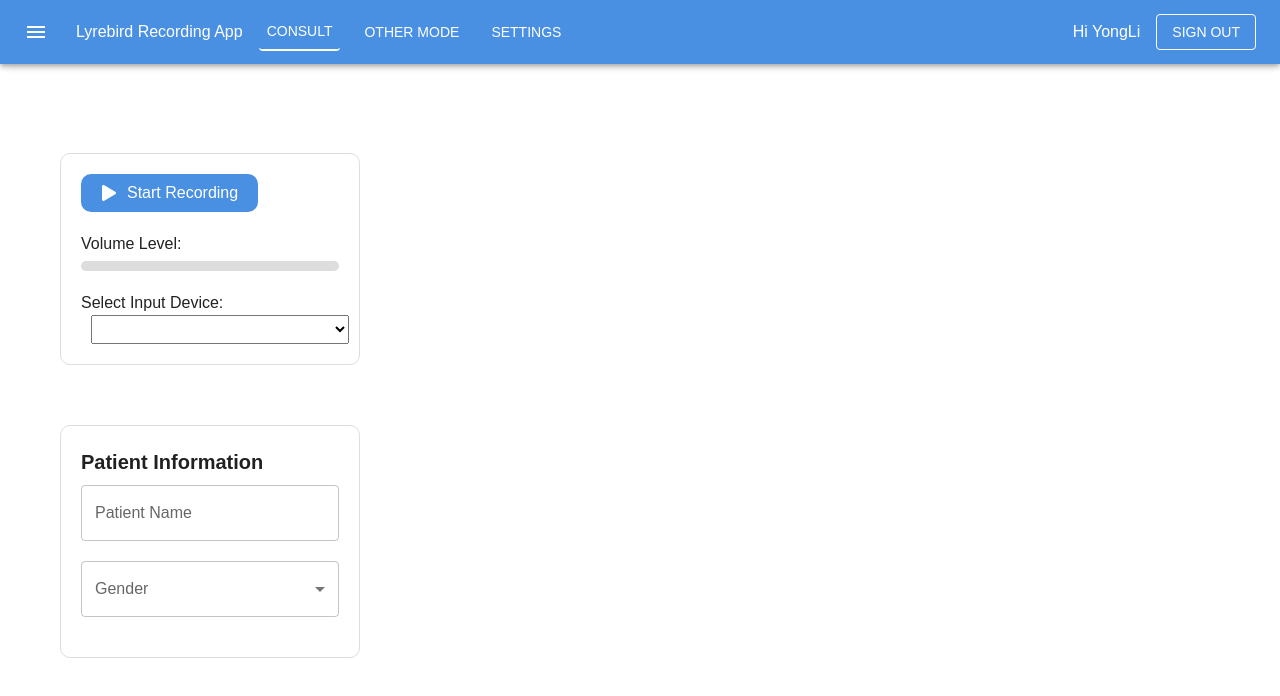
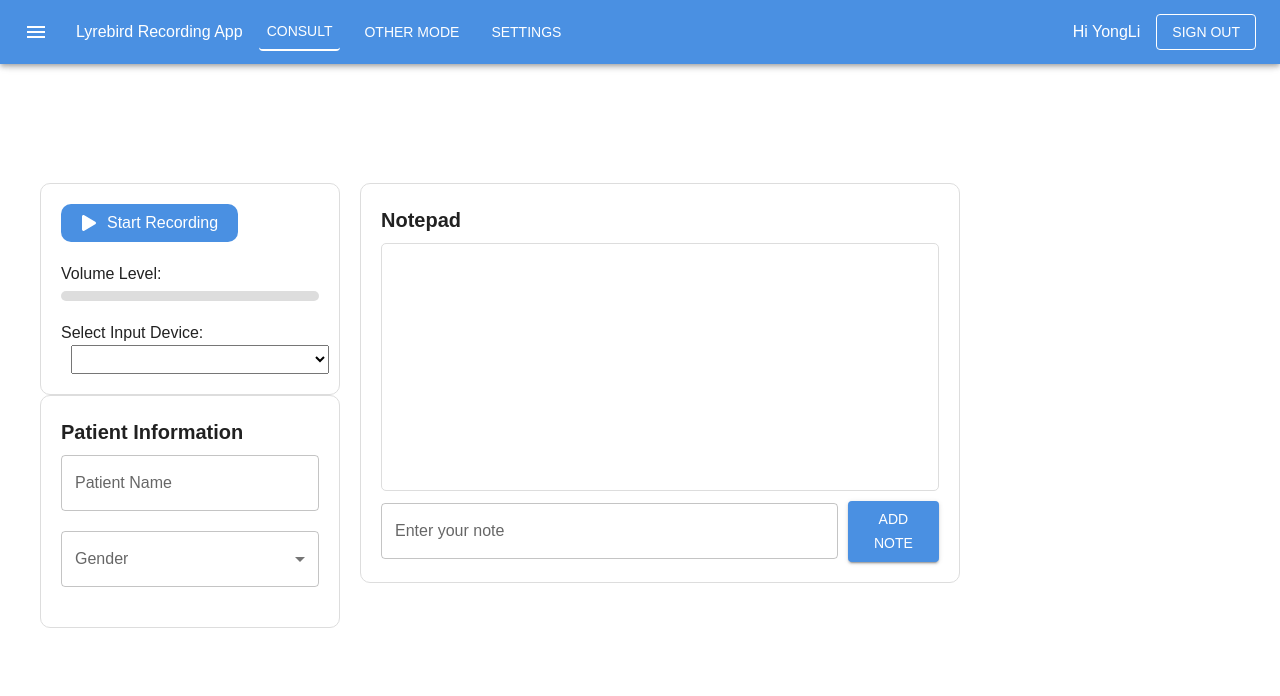
Before and after one commit to YongLi-Qin/recording-app, a React (Vite) app: page /consult in a window 1280 px wide. Shown: the top 696 px of the page. Built offline with nearby package versions, Linux system fonts and the light colour scheme.

Commit message:
Improving the displaying structure of consult page

```diff
--- a/src/components/NoteTaking.jsx
+++ b/src/components/NoteTaking.jsx
@@ -1,53 +1,43 @@
-import React, { useState, useEffect, useRef } from "react";
-import { Box, TextField, Typography, Button, List, ListItem, Divider } from "@mui/material";
+import React, { useState } from "react";
+import { Box, TextField, Typography, Button, List, ListItem } from "@mui/material";
 
-const NoteTaking = ({ currentRecordingTime, sx, onNotesUpdate }) => {
+const NoteTaking = ({ currentRecordingTime }) => {
   const [note, setNote] = useState("");
   const [notes, setNotes] = useState([]);
-  const notesEndRef = useRef(null);
 
   const handleAddNote = () => {
     if (note.trim() !== "") {
-      const currentTime = new Date().toLocaleTimeString([], { hour: "2-digit", minute: "2-digit" });
-      const newNotes = [
+      setNotes([
         ...notes,
-        { recordingTime: currentRecordingTime, currentTime, content: note },
-      ];
-      setNotes(newNotes);
+        {
+          timestamp: currentRecordingTime,
+          content: note,
+        },
+      ]);
       setNote("");
-
-      if (onNotesUpdate) {
-        onNotesUpdate(newNotes); // Send updated notes to parent
-      }
     }
   };
-
-  useEffect(() => {
-    if (notesEndRef.current) {
-      notesEndRef.current.scrollIntoView({ behavior: "smooth" });
-    }
-  }, [notes]);
 
   return (
     <Box
       sx={{
         border: "1px solid #ddd",
         padding: "20px",
-        width: "800px",
         borderRadius: "10px",
+        width: "600px",
+        height: "400px",
         display: "flex",
         flexDirection: "column",
-        flex: 1,
-        ...sx,
+        justifyContent: "space-between",
       }}
     >
       <Typography variant="h6" gutterBottom>
         Notepad
       </Typography>
+
       <Box
         sx={{
           flex: 1,
-          maxHeight: "400px",
           overflowY: "auto",
           border: "1px solid #ddd",
           borderRadius: "5px",
@@ -57,21 +47,15 @@ const NoteTaking = ({ currentRecordingTime, sx, onNotesUpdate }) => {
       >
         <List>
           {notes.map((noteItem, index) => (
-            <React.Fragment key={index}>
-              <ListItem>
-                <Box sx={{ display: "flex", flexDirection: "column" }}>
-                  <Typography variant="caption" color="textSecondary">
-                    {`Recording Time: ${noteItem.recordingTime} | Current Time: ${noteItem.currentTime}`}
-                  </Typography>
-                  <Typography variant="body1">{noteItem.content}</Typography>
-                </Box>
-              </ListItem>
-              <Divider />
-            </React.Fragment>
+            <ListItem key={index} disablePadding>
+              <Typography>
+                <strong>{noteItem.timestamp}</strong> {noteItem.content}
+              </Typography>
+            </ListItem>
           ))}
-          <div ref={notesEndRef} />
         </List>
       </Box>
+
       <Box sx={{ display: "flex", alignItems: "center", gap: "10px" }}>
         <TextField
           label="Enter your note"
--- a/src/components/RecordingControl.jsx
+++ b/src/components/RecordingControl.jsx
@@ -1,30 +1,44 @@
 import React, { useState, useEffect, useRef } from "react";
-import { FaPlay, FaPause } from "react-icons/fa";
+import { FaPlay, FaStop } from "react-icons/fa"; // Using react-icons for play and stop icons
+import MenuItem from "@mui/material/MenuItem";
+import { Box, TextField, Typography, Button } from "@mui/material";
 
-const RecordingControl = () => {
+const RecordingControl = ( onTimeUpdate ) => {
   const [isRecording, setIsRecording] = useState(false);
   const [isPaused, setIsPaused] = useState(false);
   const [devices, setDevices] = useState([]);
   const [selectedDevice, setSelectedDevice] = useState("");
   const [volume, setVolume] = useState(0);
-
+  const [recordingTime, setRecordingTime] = useState(0); // Duration of the recording in seconds
   const audioContextRef = useRef(null);
   const analyserRef = useRef(null);
   const dataArrayRef = useRef(null);
   const animationFrameIdRef = useRef(null);
   const mediaRecorderRef = useRef(null);
+  const timerRef = useRef(null); // Reference to interval timer
+
 
   useEffect(() => {
-    const getAudioDevices = async () => {
+    getAudioDevices();
+  }, []);
+
+  /*  Get all the audio devices and make them into a array*/
+  const getAudioDevices = async () => {
+    try {
       const devices = await navigator.mediaDevices.enumerateDevices();
       const audioDevices = devices.filter((device) => device.kind === "audioinput");
       setDevices(audioDevices);
       if (audioDevices.length > 0) setSelectedDevice(audioDevices[0].deviceId);
-    };
+    } catch (error) {
+      console.error("Error fetching audio devices: ", error);
+    }
+  };
 
-    getAudioDevices();
-  }, []);
 
+  /* Use  navigator.mediaDevices.getUserMedia to get the audio data from selected devices */
+  /* TODO:
+        Error Handling if there are not input devices (but always have default?)
+  */
   const startRecording = async () => {
     try {
       const stream = await navigator.mediaDevices.getUserMedia({
@@ -42,12 +56,27 @@ const RecordingControl = () => {
       const dataArray = new Uint8Array(analyser.frequencyBinCount);
       dataArrayRef.current = dataArray;
 
+
+      // start to record
       const mediaRecorder = new MediaRecorder(stream);
       mediaRecorderRef.current = mediaRecorder;
 
       mediaRecorder.start();
       setIsRecording(true);
 
+      // Start recording timer
+      timerRef.current = setInterval(() => {
+        setRecordingTime((prevTime) => {
+          const newTime = prevTime + 1;
+          if (onTimeUpdate) {
+            onTimeUpdate(formatTime(newTime)); // Update parent component with formatted time
+          }
+          return newTime;
+        });
+      }, 1000);
+
+
+      // Volume infor
       const updateVolume = () => {
         analyser.getByteFrequencyData(dataArray);
         const volumeLevel = dataArray.reduce((acc, val) => acc + val, 0) / dataArray.length;
@@ -62,6 +91,9 @@ const RecordingControl = () => {
     }
   };
 
+  /* TODO: Add Ending recording and might not need pause can be replace by stop */
+
+
   const pauseRecording = () => {
     if (mediaRecorderRef.current && isRecording) {
       if (!isPaused) {
@@ -74,15 +106,6 @@ const RecordingControl = () => {
     }
   };
 
-  const stopRecording = () => {
-    if (audioContextRef.current) {
-      audioContextRef.current.close();
-      cancelAnimationFrame(animationFrameIdRef.current);
-      setIsRecording(false);
-      setIsPaused(false);
-      setVolume(0);
-    }
-  };
 
   return (
     <div style={{ border: "1px solid #ddd", padding: "20px", borderRadius: "10px", width: "300px" }}>
--- a/src/pages/ConsultPage.jsx
+++ b/src/pages/ConsultPage.jsx
@@ -1,30 +1,33 @@
-import React from "react";
+import React, { useState } from "react";
 import RecordingControl from "../components/RecordingControl";
 import PatientInformation from "../components/PatientInformation";
+import NoteTaking from "../components/NoteTaking";
+import { Box } from "@mui/material";
 
 const ConsultPage = () => {
+  /* get the recording time from recrodingcontrol component and will be used in notetaking component*/
+  const [recordingTime, setRecordingTime] = useState("00:00");
+  const handleRecordingTimeUpdate = (time) => {
+    setRecordingTime(time);
+  };
+
   return (
-    <div style={{ padding: "20px" }}>
-      {/* Recording Section */}
-      <div
-        style={{
-          padding: "20px",
-          marginBottom: "20px",
-        }}
-      >
-        <RecordingControl />
-      </div>
-
-      {/* Patient Selection */}
-      <div
-        style={{
-          padding: "20px",
-          marginTop: "20px",
-        }}
-      >
-        <PatientInformation />
-      </div>
-    </div>
+    <Box
+      sx={{
+        display: "flex",
+        gap: "20px",
+        alignItems: "stretch",
+        padding: "20px",
+      }}
+    >
+      <Box sx={{ flex: 1 }}>
+        <RecordingControl onTimeUpdate={handleRecordingTimeUpdate} />
+        <PatientInformation/>
+      </Box>
+      <Box sx={{ flex: 2 }}>
+        <NoteTaking currentRecordingTime={recordingTime} />
+      </Box>
+    </Box>
   );
 };
 
```
